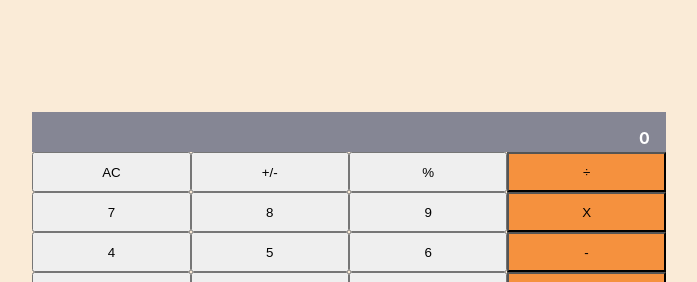
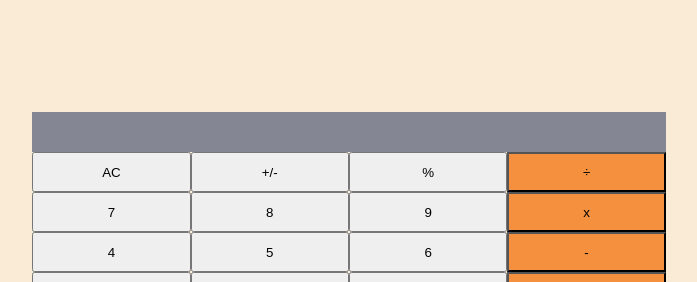
Before and after one commit to tarikbouari/Math_Magicians, a React (Create React App) app: page / in a window 1280 px wide. Shown: the top 282 px of the page, without its empty margins (291-988 px from the left). Built offline with nearby package versions, Linux system fonts and the light colour scheme.

Commit message:
add event click function

```diff
--- a/src/components/Table.js
+++ b/src/components/Table.js
@@ -1,40 +1,63 @@
-const Table = () => (
+import React from 'react';
+import calculate from '../logic/calculate';
+
+class Table extends React.Component {
+  constructor(props) {
+    super(props);
+    this.state = { total: '', next: null, operation: null };
+    this.clikHandler = this.clikHandler.bind(this);
+  }
+
+  clikHandler(e) {
+    const { value } = e.target;
+    const data = calculate(this.state, value);
+    this.setState(data);
+  }
+
+  render() {
+    const { total, next, operation } = this.state;
+    return (
+
       <div className="container">
         <div className="render">
-      <p>0</p>
+          {next}
+          {operation}
+          {total}
         </div>
         <div className="row1">
-      <input type="button" className="ac" value="AC" />
-      <input type="button" className="ac" value="+/-" />
-      <input type="button" className="ac" value="%" />
-      <input type="button" className="ac" value="÷" />
+          <input type="button" onClick={this.clikHandler} className="ac" value="AC" />
+          <input type="button" onClick={this.clikHandler} className="ac" value="+/-" />
+          <input type="button" onClick={this.clikHandler} className="ac" value="%" />
+          <input type="button" onClick={this.clikHandler} className="ac" value="÷" />
         </div>
 
         <div className="row2">
-      <input type="button" className="ac" value="7" />
-      <input type="button" className="plus" value="8" />
-      <input type="button" className="perc" value="9" />
-      <input type="button" className="div" value="X" />
+          <input type="button" onClick={this.clikHandler} className="ac" value="7" />
+          <input type="button" onClick={this.clikHandler} className="plus" value="8" />
+          <input type="button" onClick={this.clikHandler} className="perc" value="9" />
+          <input type="button" onClick={this.clikHandler} className="div" value="x" />
         </div>
         <div className="row3">
-      <input type="button" className="four" value="4" />
-      <input type="button" className="five" value="5" />
-      <input type="button" className="six" value="6" />
-      <input type="button" className="moins" value="-" />
+          <input type="button" onClick={this.clikHandler} className="four" value="4" />
+          <input type="button" onClick={this.clikHandler} className="five" value="5" />
+          <input type="button" onClick={this.clikHandler} className="six" value="6" />
+          <input type="button" onClick={this.clikHandler} className="moins" value="-" />
         </div>
 
         <div className="row4">
-      <input type="button" className="one" value="1" />
-      <input type="button" className="two" value="2" />
-      <input type="button" className="three" value="3" />
-      <input type="button" className="four" value="+" />
+          <input type="button" onClick={this.clikHandler} className="one" value="1" />
+          <input type="button" onClick={this.clikHandler} className="two" value="2" />
+          <input type="button" onClick={this.clikHandler} className="three" value="3" />
+          <input type="button" onClick={this.clikHandler} className="four" value="+" />
         </div>
         <div className="row5">
-      <input type="button" className="zero" value="0" />
-      <input type="button" className="point" value="." />
-      <input type="button" className="equal" value="=" />
+          <input type="button" onClick={this.clikHandler} className="zero" value="0" />
+          <input type="button" onClick={this.clikHandler} className="point" value="." />
+          <input type="button" onClick={this.clikHandler} className="equal" value="=" />
         </div>
       </div>
     );
+  }
+}
 
 export default Table;
```
Lines whose indentation alone changed are shown as unchanged.
